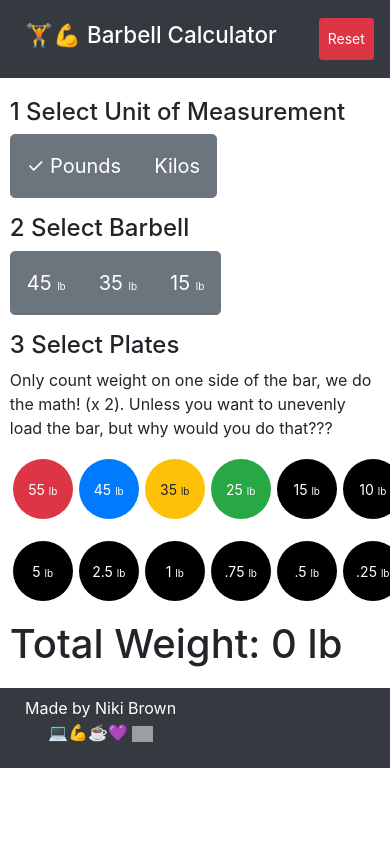
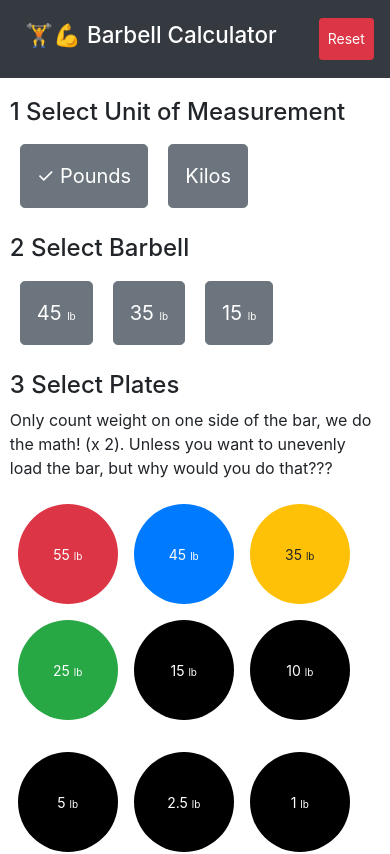
Before and after one commit to nikibrown/vue-barbell-calculator, a Vue app: page / in a window 390 px wide. Shown: the top 854 px of the page. Built offline with nearby package versions, Linux system fonts and the light colour scheme; grey boxes are pictures that could not be loaded.

Commit message:
fix plate size on mobile to be more yuge and tapable

```diff
--- a/src/App.vue
+++ b/src/App.vue
@@ -15,7 +15,7 @@
             <div class="app-container">
                 <div class="form-group">
                     <h4>{{ weightSystem }}</h4>
-                    <div class="btn-group" role="group" aria-label="Pounds or Kilos">
+                    <div class="unit-group" role="group" aria-label="Pounds or Kilos">
                         <Unit
                             v-for="(unit, key) in units"
                             @click="selectUnits(key)"
@@ -33,7 +33,7 @@
                     <h4>{{ barbellHeadline }}</h4>
 
                     <ul class="barbells">
-                        <div class="btn-group" role="group" aria-label="Select barbell weight">
+                        <div class="barbell-group" role="group" aria-label="Select barbell weight">
                             <Barbell
                                 v-for="(barbell, key) in barbells"
                                 :class="barbell.bsClasses"
@@ -415,9 +415,6 @@ button {
     position: relative;
 }
 
-.btn-group button {
-    margin: 0;
-}
 
 .btn-lg {
     padding: 1rem;
@@ -428,9 +425,17 @@ button {
     flex-direction: row;
 }
 
+
+@media screen and (max-width: 450px) {
+    .plates {
+        flex-wrap: wrap;
+    }
+}
+
 .credits {
     color: white;
     text-align: center;
+    width: 100%;
 }
 
 .credits img {
@@ -444,7 +449,7 @@ button {
 
 .app-container {
     margin: 0 auto;
-    width: 50vw;
+    width: 60vw;
 }
 
 @media screen and (max-width: 900px) {
@@ -492,4 +497,5 @@ main {
     height: 19px;
 }
 
+
 </style>
--- a/src/components/Plate.vue
+++ b/src/components/Plate.vue
@@ -76,13 +76,13 @@ export default {
     }
 }
 
-@media screen and (max-width: 330px) {
+@media screen and (max-width: 450px) {
     .weight-lg,
     .weight-sm {
-        font-size: 12px;
-        min-width: 60px;
-        min-height: 60px;
-        margin: 2px;
+      font-size: 14px;
+      min-width: 100px;
+      min-height: 100px;
+      margin: 8px;
     }
 }
 
```
